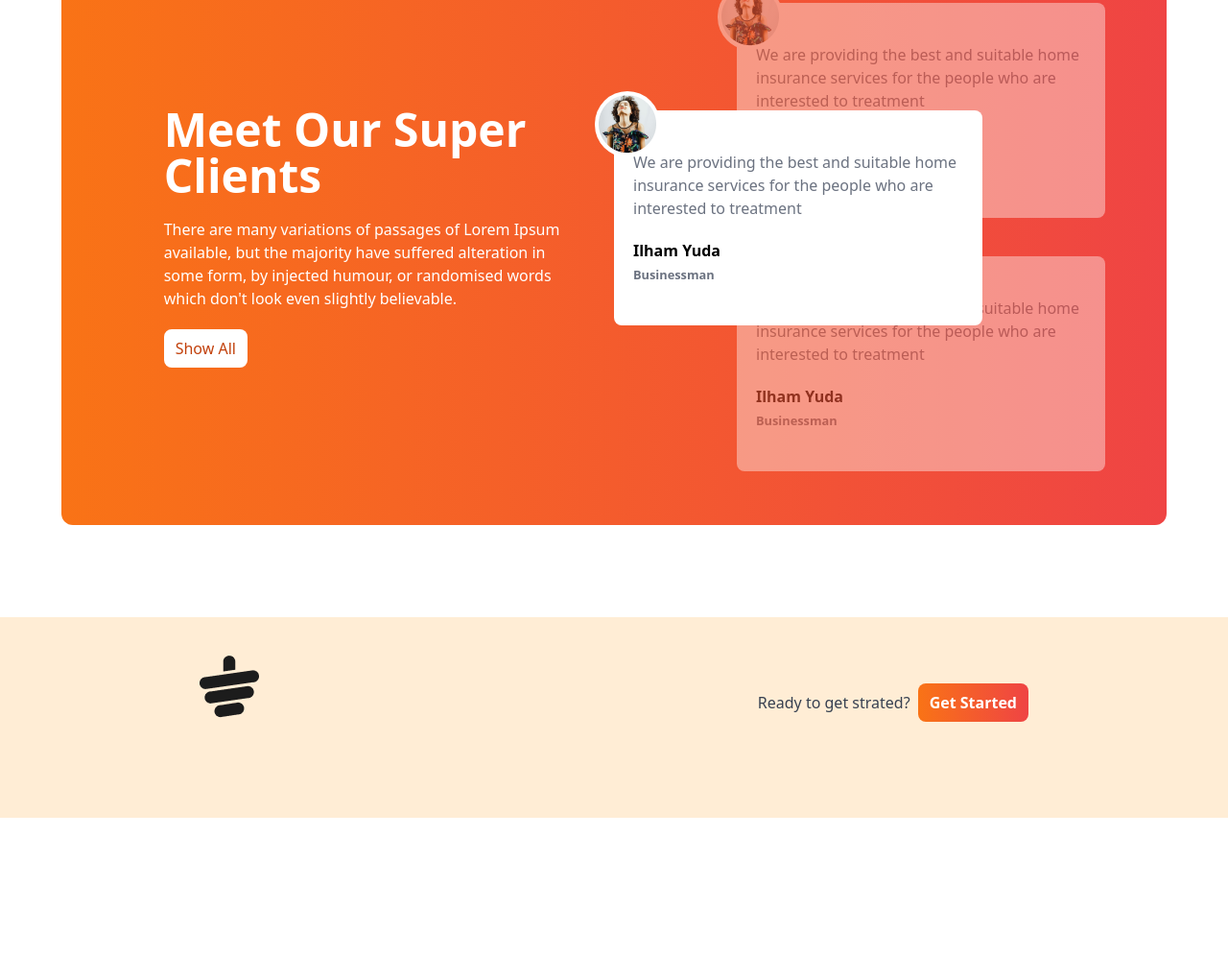
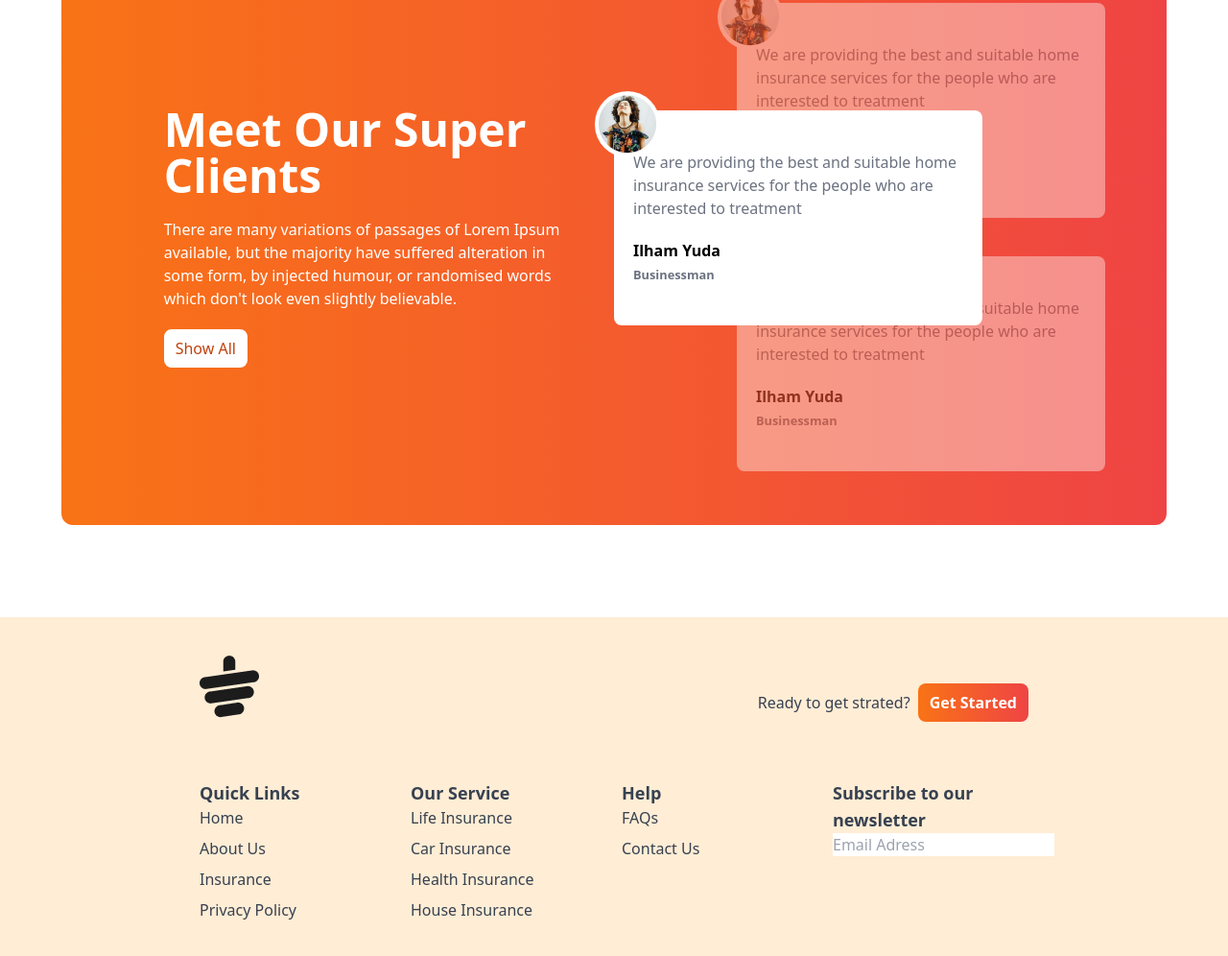
Before and after one commit to fazlulkarimyousuf/tea-house-resours, a plain HTML site: page index.html in a window 1280 px wide. Shown: the part 2029-3025 px from the top of the page at 96% size. Before the commit the page ends 2881 px from the top, so only its background shows below. Drawn offline with nearby package versions, Linux system fonts and the light colour scheme.

Commit message:
footer section done

```diff
--- a/index.html
+++ b/index.html
@@ -200,9 +200,74 @@
    <img class="mb-8 " src="image/cup.png" alt="">
    <div class="flex items-center gap-2 ">
     <h4 class="">Ready to get strated?</h4>
-    <a href="http://127.0.0.1:5500/index.html"><button class="bg-gradient-to-r from-orange-500 to-red-500 px-3 py-2  rounded-lg text-white font-bold">Get Started</button></a>
+    <a href="https://web.programming-hero.com/web-11/video/web-11-14-8-footer-input-field-and-iconjj"><button class="bg-gradient-to-r from-orange-500 to-red-500 px-3 py-2  rounded-lg text-white font-bold">Get Started</button></a>
    </div>
    </div>
+   <!-- links section -->
+    <div class="grid grid-cols-1 md:grid-cols-2 lg:grid-cols-4 gap-4">
+
+      <!-- first column -->
+       <div class="">
+      <h3 class="font-semibold text-lg md-3">Quick Links</h3>
+      <ul class="space-y-2 ">
+    <li class="">
+  <a class="hover:text-orange-500" href="#">Home</a>
+    </li>
+    <li class="">
+  <a class="hover:text-blue-500" href="#">About Us</a>
+    </li>
+    <li class="">
+  <a class="hover:text-green-500" href="#">Insurance</a>
+    </li>
+    <li class="">
+  <a class="hover:text-red-500" href="#">Privacy Policy</a>
+    </li>
+      </ul>
+       </div>
+         <!-- 2nd column -->
+       <div class="">
+        <h3 class="font-semibold text-lg md-3">Our Service</h3>
+        <ul class="space-y-2 ">
+      <li class="">
+    <a class="hover:text-orange-600" href="#">Life Insurance</a>
+      </li>
+      <li class="">
+    <a class="hover:text-blue-700" href="#">Car Insurance</a>
+      </li>
+      <li class="">
+    <a class="hover:text-green-800" href="#">Health Insurance</a>
+      </li>
+      <li class="">
+    <a class="hover:text-red-900" href="#">House Insurance</a>
+      </li>
+        </ul>
+         </div>
+        <!-- 3rd column -->
+         <div class="">
+          <h3 class="font-semibold text-lg md-3">Help</h3>
+          <ul class="space-y-2 ">
+        <li class="">
+      <a class="hover:text-orange-600" href="#">FAQs</a>
+        </li>
+        <li class="">
+      <a class="hover:text-blue-700" href="#">Contact Us</a>
+        </li>
+
+          </ul>
+           </div>
+
+           <!-- 4th column -->
+     <div>
+      <h3 class="font-semibold text-lg md-3">Subscribe to our newsletter</h3>
+      <div class="flex flex-col space-y-2">
+        <div class="">
+      <input placeholder="Email Adress  " type="text">
+        </div>
+
+      </div>
+     </div>
+    </div> <br>
+
     </div>
      </footer>
 </body>
```
